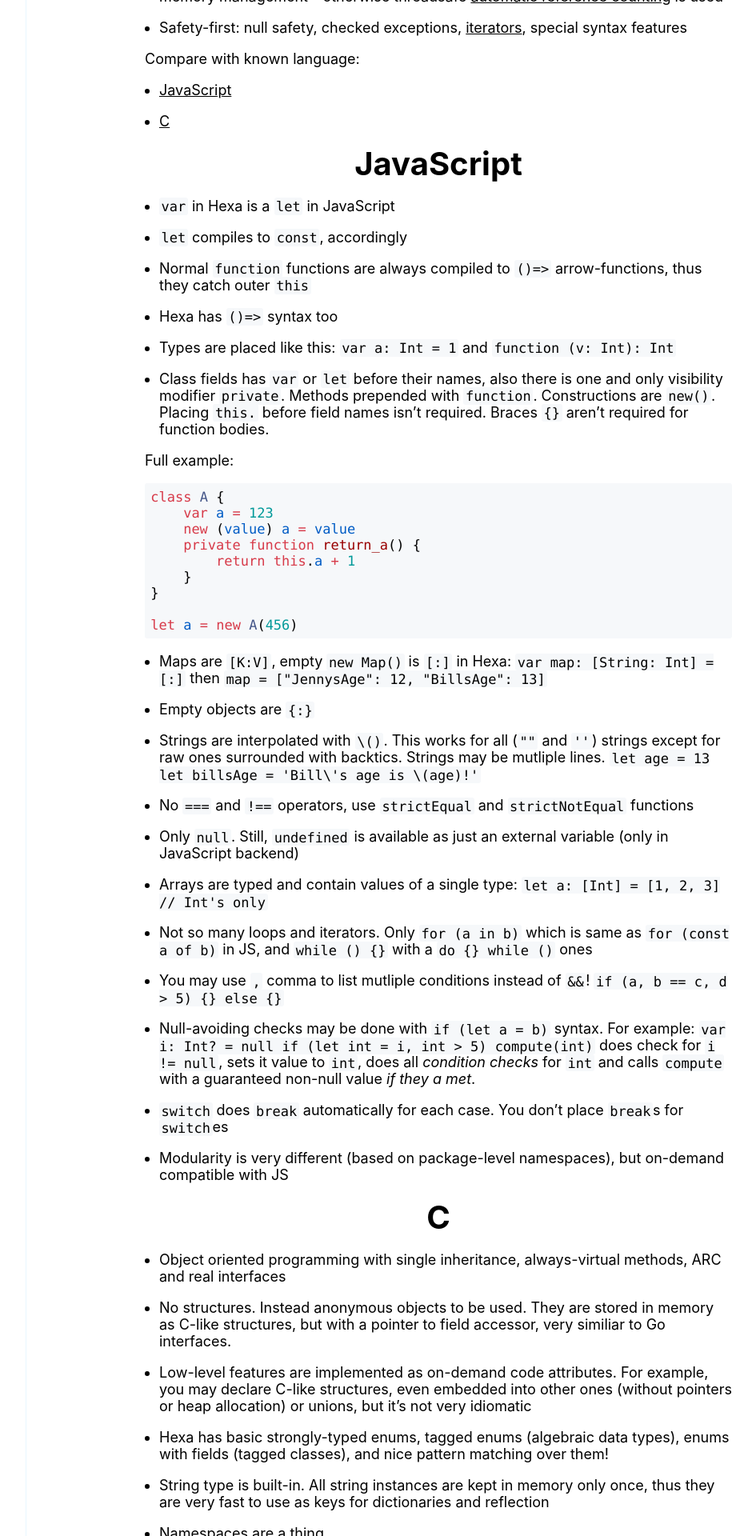
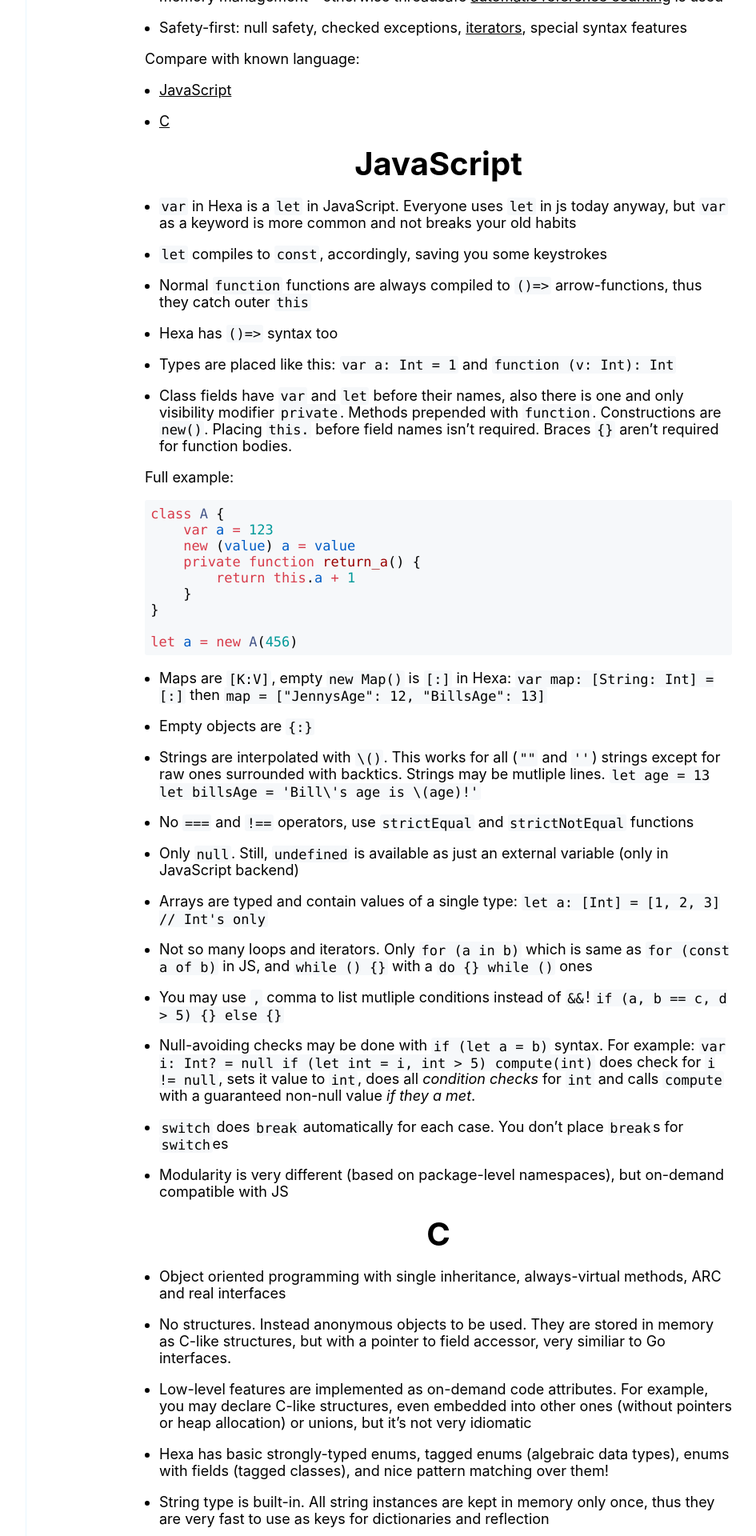
Before and after one commit to hexalang/hexalang.github.io, a Jekyll site: the page built from _book/Comparison.md, in a window 1280 px wide. Shown: the part 463-2383 px from the top of the page at 80% size, without its empty margins (217-1162 px from the left). Built offline with Jekyll 4.4.1, drawn with Linux system fonts in a browser that asks for light colours.

Commit message:
Update Comparison.md

```diff
--- a/_book/Comparison.md
+++ b/_book/Comparison.md
@@ -24,12 +24,12 @@
 
 ## JavaScript
 
-- `var` in Hexa is a `let` in JavaScript
-- `let` compiles to `const`, accordingly
+- `var` in Hexa is a `let` in JavaScript. Everyone uses `let` in js today anyway, but `var` as a keyword is more common and not breaks your old habits
+- `let` compiles to `const`, accordingly, saving you some keystrokes
 - Normal `function` functions are always compiled to `()=>` arrow-functions, thus they catch outer `this`
 - Hexa has `()=>` syntax too
 - Types are placed like this: `var a: Int = 1` and `function (v: Int): Int`
-- Class fields has `var` or `let` before their names, also there is one and only visibility modifier `private`.
+- Class fields have `var` and `let` before their names, also there is one and only visibility modifier `private`.
 Methods prepended with `function`. Constructions are `new()`. Placing `this.` before field names isn't required.
 Braces `{}` aren't required for function bodies.
 
```
